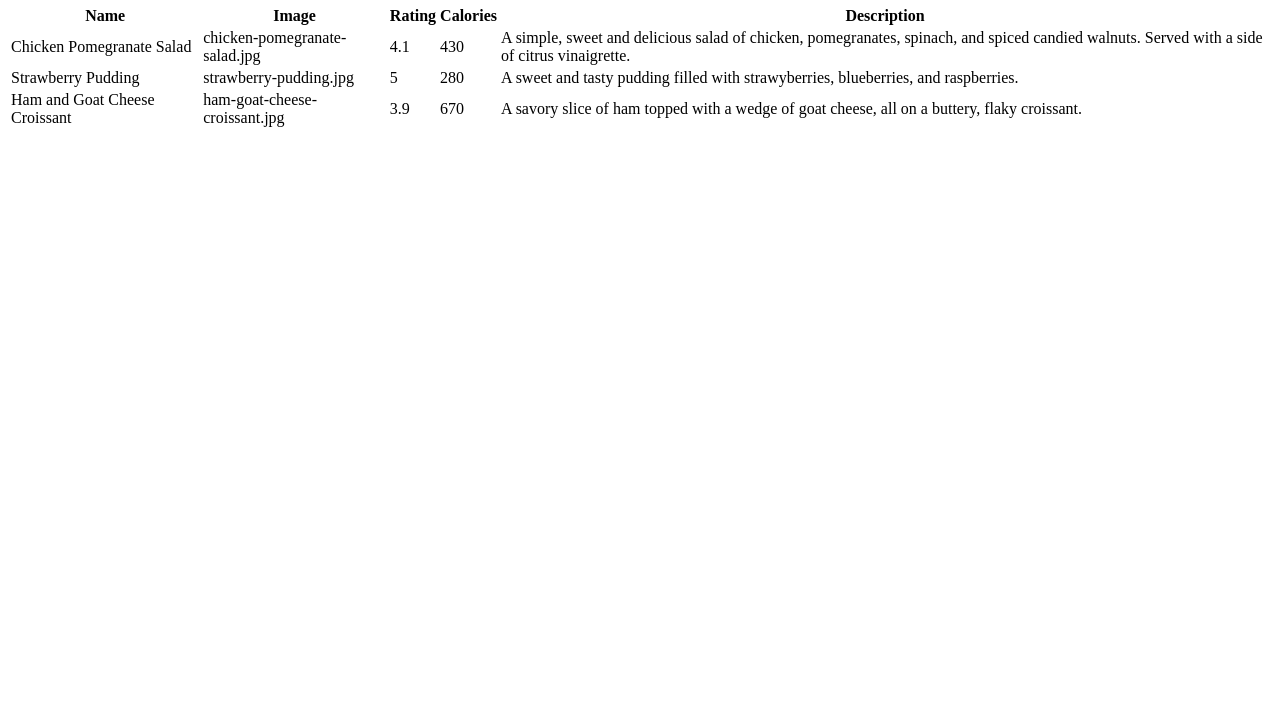
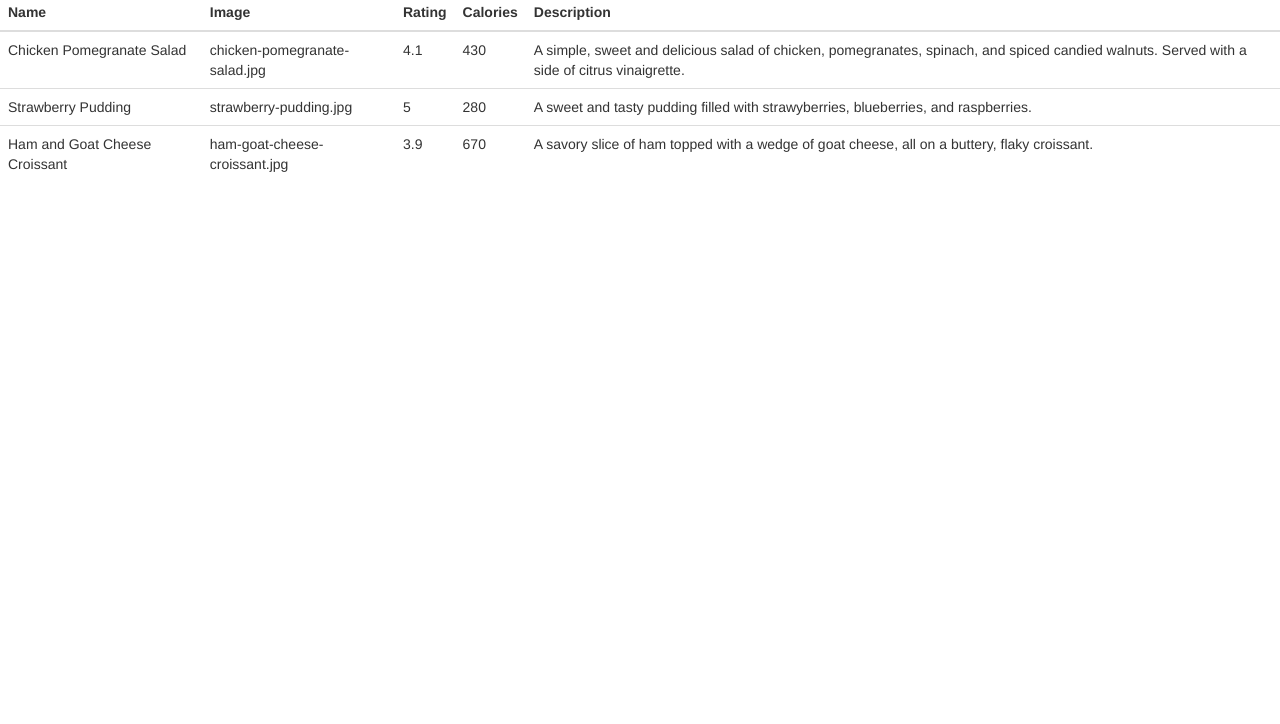
Before and after one commit to rwenor/FEF-UdaciMeals-Backbone, a website: page index.html in a window 1280 px wide. Shown: the part 76-800 px from the top of the page. Drawn offline with nearby package versions, Linux system fonts and the light colour scheme.

Commit message:
add bootstrap to project

```diff
--- a/bower.json
+++ b/bower.json
@@ -18,6 +18,7 @@
   ],
   "dependencies": {
     "backbone": "~1.2.3",
-    "jquery": "~2.1.4"
+    "jquery": "~2.1.4",
+    "bootstrap": "~3.3.6"
   }
 }
--- a/index.html
+++ b/index.html
@@ -5,6 +5,7 @@
     <title>Food Picker - Backbone</title>
     <meta name="description" content="">
 
+    <link rel="stylesheet" href="/bower_components/bootstrap/dist/css/bootstrap.min.css">
     <link rel="stylesheet" href="css/main.css">
 </head>
 <body>
```
